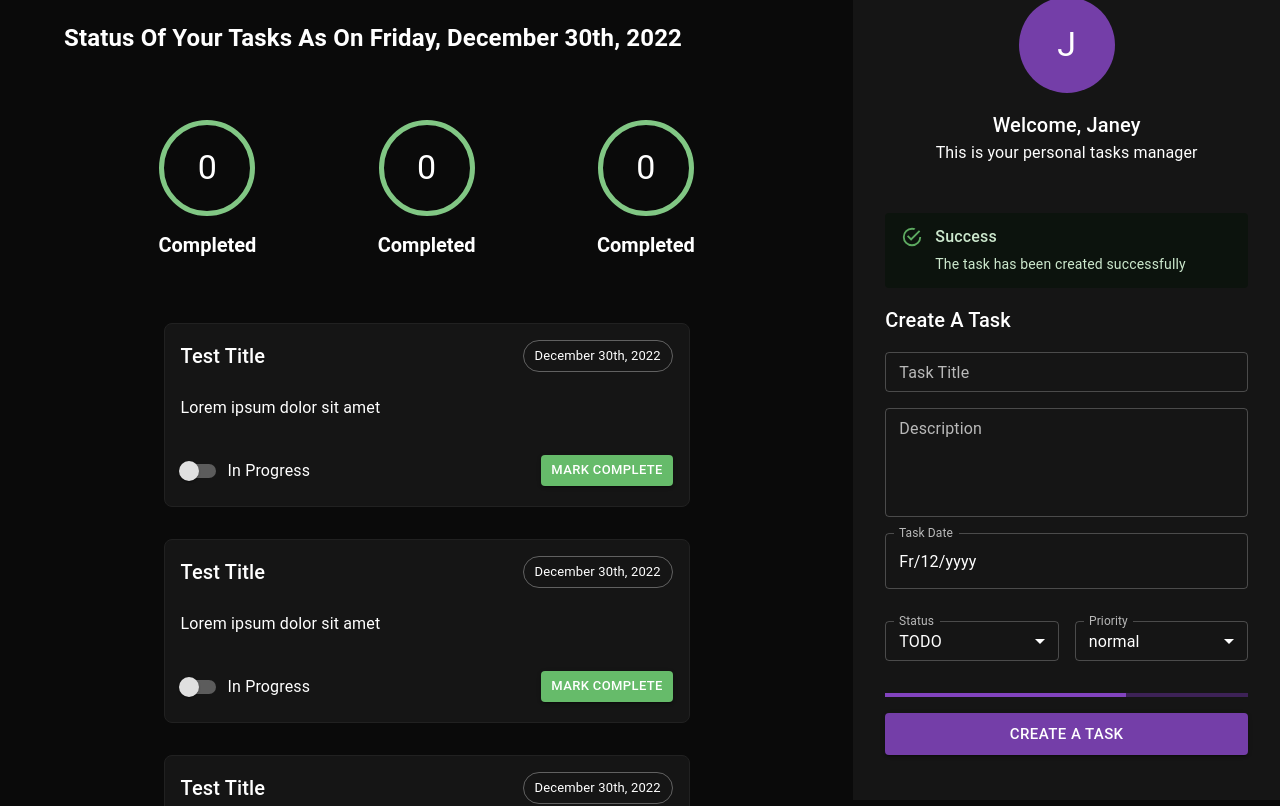
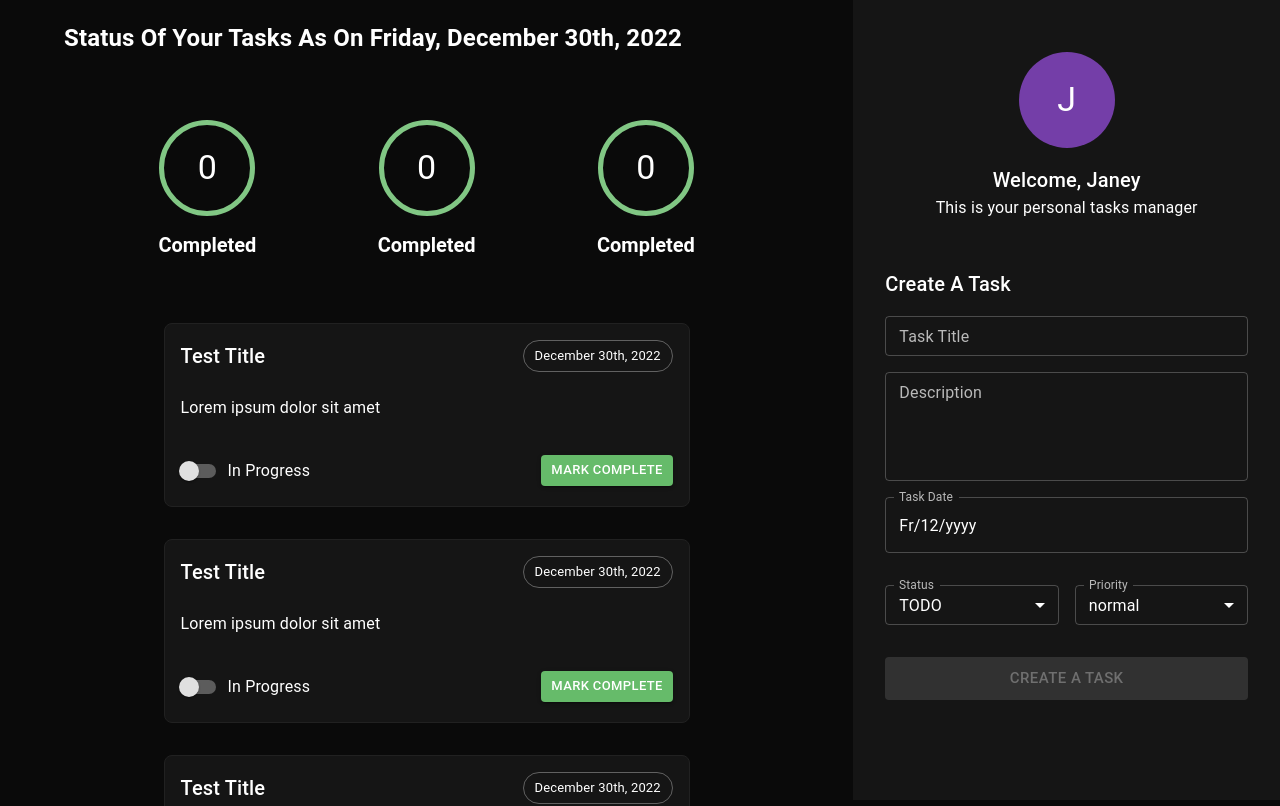
Before and after one commit to LiDawan13/React-To-App, a React (Create React App) app: page / in a window 1280 px wide. Shown: the top 806 px of the page. Built offline with nearby package versions, Linux system fonts and the light colour scheme.

Commit message:
useEffect to manage the side effects in mutation

```diff
--- a/src/components/createTaskForm/createTaskForm.tsx
+++ b/src/components/createTaskForm/createTaskForm.tsx
@@ -1,4 +1,4 @@
-import React, { FC, ReactElement, useState } from 'react';
+import React, { FC, ReactElement, useState, useEffect } from 'react';
 import {
   Box,
   Stack,
@@ -30,6 +30,8 @@
   const [priority, setPriority] = useState<string>(
     Priority.normal,
   );
+  const [showSuccess, setShowSuccess] = useState<boolean>(false);
+
 
   const createTaskMutation = useMutation(
     (data: ICreateTask) =>
@@ -54,6 +56,18 @@
     };
     createTaskMutation.mutate(task);
   }
+  useEffect(() => {
+    if (createTaskMutation.isSuccess) {
+      setShowSuccess(true);
+    }
+    const successTimeout = setTimeout(() => {
+      setShowSuccess(false);
+    }, 7000);
+
+    return () => {
+      clearTimeout(successTimeout)
+    }
+  }, [createTaskMutation.isSuccess]) //listen to teh isSuccess
 
   return (
     <Box
@@ -64,26 +78,29 @@
       px={4}
       my={6}
     >
-      <Alert
+      {showSuccess && <Alert
         severity="success"
         sx={{ width: '100%', marginBottom: '16px' }}
       >
         <AlertTitle>Success</AlertTitle>
         The task has been created successfully
-      </Alert>
+      </Alert>}
       <Typography mb={2} component="h2" variant="h6">
         Create A Task
       </Typography>
       <Stack sx={{ width: '100%' }} spacing={2}>
         <TaskTitleField
           onChange={(e) => setTitle(e.target.value)}
+          disabled={createTaskMutation.isLoading}
         />
         <TaskDescriptionField
           onChange={(e) => setDescription(e.target.value)}
+          disabled={createTaskMutation.isLoading}
         />
         <TaskDateField
           value={date}
           onChange={() => setDate(date)}
+          disabled={createTaskMutation.isLoading}
         />
         <Stack
           sx={{ width: '100%' }}
@@ -96,6 +113,7 @@
             name="status"
             value={status}
             onChange={(e) => setStatus(e.target.value)}
+            disabled={createTaskMutation.isLoading}
             items={[
               {
                 value: Status.todo,
@@ -112,6 +130,7 @@
             name="priority"
             value={priority}
             onChange={(e) => setPriority(e.target.value)}
+            disabled={createTaskMutation.isLoading}
             items={[
               {
                 value: Priority.low,
@@ -128,8 +147,15 @@
             ]}
           ></TaskSelectField>
         </Stack>
-        <LinearProgress />
-        <Button variant="contained" size="large" onClick={createTaskHandler} fullWidth>
+        {createTaskMutation.isLoading && <LinearProgress />}
+
+        <Button disabled={
+            !title ||
+            !description ||
+            !date ||
+            !status ||
+            !priority
+          } variant="contained" size="large" onClick={createTaskHandler} fullWidth>
           Create A Task
         </Button>
       </Stack>
```
